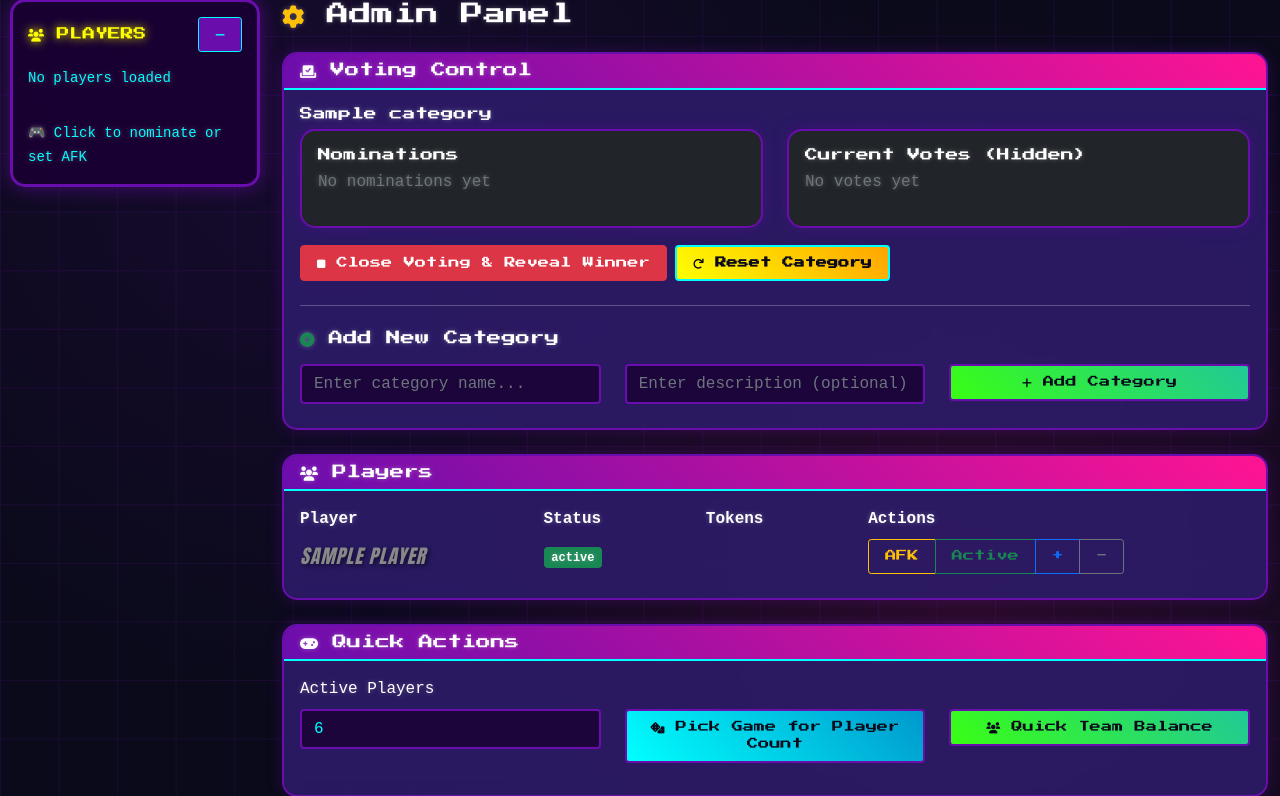
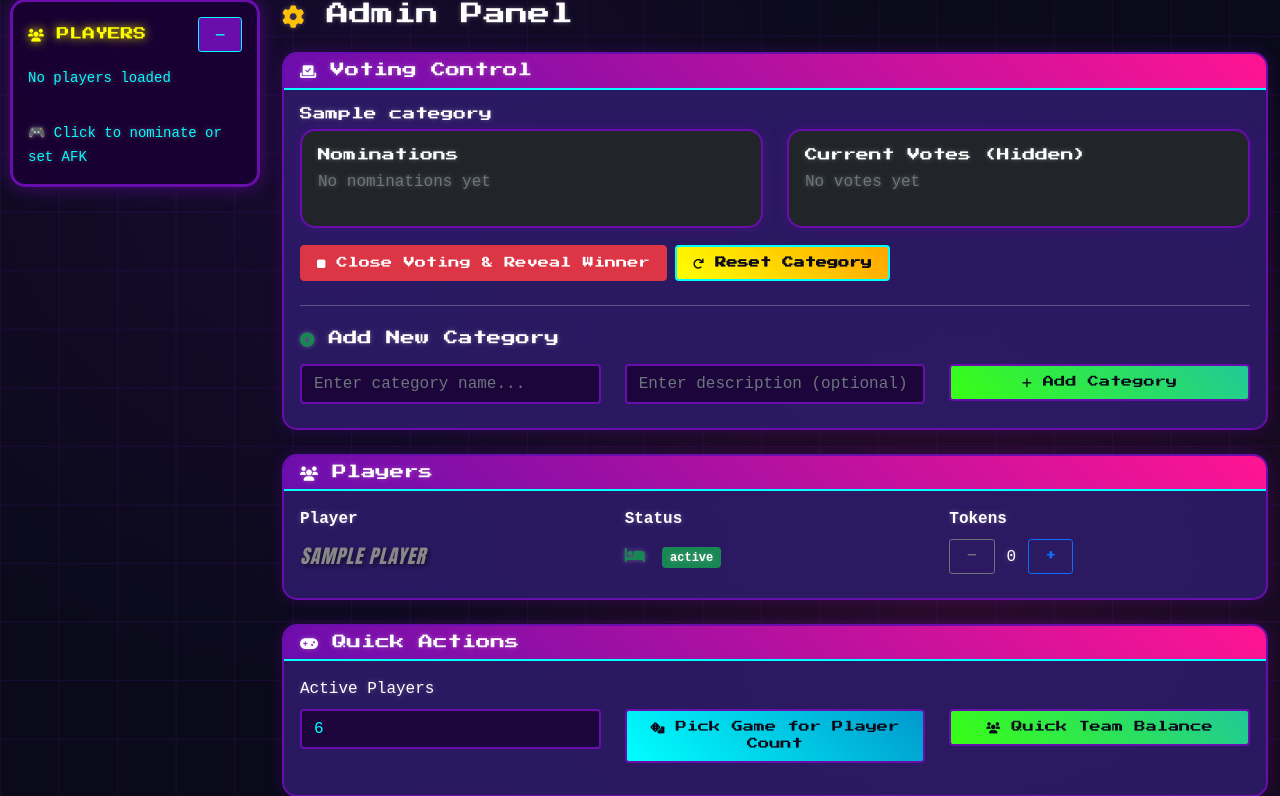
Before and after one commit to oshlern/overwatch-game-night, a Flask app: template overwatch-game-night-app/templates/admin.html in a window 1280 px wide. Shown: the part 81-877 px from the top of the page. Run offline with Flask 3, Linux system fonts and the light colour scheme; the template is opened without the code that fills it: most values are stand-ins (such as "Sample title", 1, 10 or a date in 2020); data that the repository does not hold is empty; some libraries are stand-ins or nearby versions.

Commit message:
admin controls

```diff
--- a/overwatch-game-night-app/templates/admin.html
+++ b/overwatch-game-night-app/templates/admin.html
@@ -108,36 +108,33 @@
                 <div class="card-body">
                     <div id="admin-players-list">
                         <div class="row mb-2">
-                            <div class="col-3"><strong>Player</strong></div>
-                            <div class="col-2"><strong>Status</strong></div>
-                            <div class="col-2"><strong>Tokens</strong></div>
-                            <div class="col-5"><strong>Actions</strong></div>
+                            <div class="col-4"><strong>Player</strong></div>
+                            <div class="col-4"><strong>Status</strong></div>
+                            <div class="col-4"><strong>Tokens</strong></div>
                         </div>
                         {% for player_name, player_data in players.items()|sort %}
                         <div class="row mb-2 align-items-center">
-                            <div class="col-3">
+                            <div class="col-4">
                                 <span class="player-name" style="color: {{ player_data.get('color', '#FFFFFF') }};">{{ player_name }}</span>
                             </div>
-                            <div class="col-2">
+                            <div class="col-4">
+                                <i class="fas fa-bed text-{{ 'warning' if player_data.get('status') == 'afk' else 'success' }}"
+                                   style="cursor: pointer; margin-right: 8px;"
+                                   onclick="togglePlayerStatus('{{ player_name }}', '{{ player_data.get('status', 'active') }}')"
+                                   title="Click to toggle AFK/Active status"></i>
                                 <span class="badge bg-{{ 'secondary' if player_data.get('status') == 'afk' else 'success' }}">
                                     {{ player_data.get('status', 'active') }}
                                 </span>
                             </div>
-                            <div class="col-2">
-                                {% if tokens.get(player_name, 0) > 0 %}
-                                <span class="token-badge">{{ tokens.get(player_name, 0) }}</span>
-                                {% endif %}
-                            </div>
-                            <div class="col-5">
-                                <div class="btn-group">
-                                    <button class="btn btn-sm btn-outline-warning" onclick="setPlayerStatus('{{ player_name }}', 'afk')">
-                                        AFK
-                                    </button>
-                                    <button class="btn btn-sm btn-outline-success" onclick="setPlayerStatus('{{ player_name }}', 'active')">
-                                        Active
-                                    </button>
-                                    <button class="btn btn-sm btn-outline-primary" onclick="adjustTokens('{{ player_name }}', 1)">+</button>
-                                    <button class="btn btn-sm btn-outline-secondary" onclick="adjustTokens('{{ player_name }}', -1)">-</button>
+                            <div class="col-4">
+                                <div class="d-flex align-items-center">
+                                    <button class="btn btn-sm btn-outline-secondary me-1" onclick="adjustTokens('{{ player_name }}', -1)">-</button>
+                                    {% if tokens.get(player_name, 0) > 0 %}
+                                    <span class="token-badge mx-2">{{ tokens.get(player_name, 0) }}</span>
+                                    {% else %}
+                                    <span class="mx-2">0</span>
+                                    {% endif %}
+                                    <button class="btn btn-sm btn-outline-primary ms-1" onclick="adjustTokens('{{ player_name }}', 1)">+</button>
                                 </div>
                             </div>
                         </div>
@@ -270,7 +267,9 @@ function updateAdminNominations(category, nominations, explanations) {
             <div class="mb-2">
                 <strong>${player}</strong> (${nominators.length} nominations)
                 ${playerExplanations.map(exp =>
-                    `<div class="small text-muted ms-3">"${exp.explanation}"</div>`
+                    exp.explanation && exp.explanation.trim() ?
+                    `<div class="small text-muted ms-3">"${exp.explanation}"</div>` :
+                    ''
                 ).join('')}
             </div>
         `;
@@ -366,6 +365,11 @@ async function setPlayerStatus(playerName, status) {
     }
 }
 
+async function togglePlayerStatus(playerName, currentStatus) {
+    const newStatus = currentStatus === 'afk' ? 'active' : 'afk';
+    await setPlayerStatus(playerName, newStatus);
+}
+
 async function adjustTokens(playerName, change) {
     try {
         const response = await fetch('/api/admin/adjust-tokens', {
@@ -377,9 +381,18 @@ async function adjustTokens(playerName, change) {
         const result = await response.json();
         if (response.ok) {
             showAlert(`${playerName}: ${change > 0 ? '+' : ''}${change} tokens (now ${result.new_total})`, 'success');
-            // Update the display
-            const tokenBadge = document.querySelector(`[onclick="adjustTokens('${playerName}', 1)"]`).previousElementSibling;
-            tokenBadge.textContent = `${result.new_total} tokens`;
+            // Update the display - find the span between the - and + buttons
+            const plusButton = document.querySelector(`[onclick="adjustTokens('${playerName}', 1)"]`);
+            const tokenSpan = plusButton.previousElementSibling;
+            if (tokenSpan) {
+                if (result.new_total > 0) {
+                    tokenSpan.className = 'token-badge mx-2';
+                    tokenSpan.textContent = result.new_total;
+                } else {
+                    tokenSpan.className = 'mx-2';
+                    tokenSpan.textContent = '0';
+                }
+            }
         } else {
             showAlert(result.error, 'danger');
         }
--- a/overwatch-game-night-app/templates/awards.html
+++ b/overwatch-game-night-app/templates/awards.html
@@ -115,7 +115,7 @@
                             <!-- Current Nominations -->
                             <div class="mt-3" id="nominations-{{ loop.index0 }}">
                                 <div class="nominees-header" style="display: none;">
-                                    <h6>Nominees:</h6>
+                                    <h6>Ballot:</h6>
                                 </div>
                                 <div class="nominations-list">
                                 </div>
```
